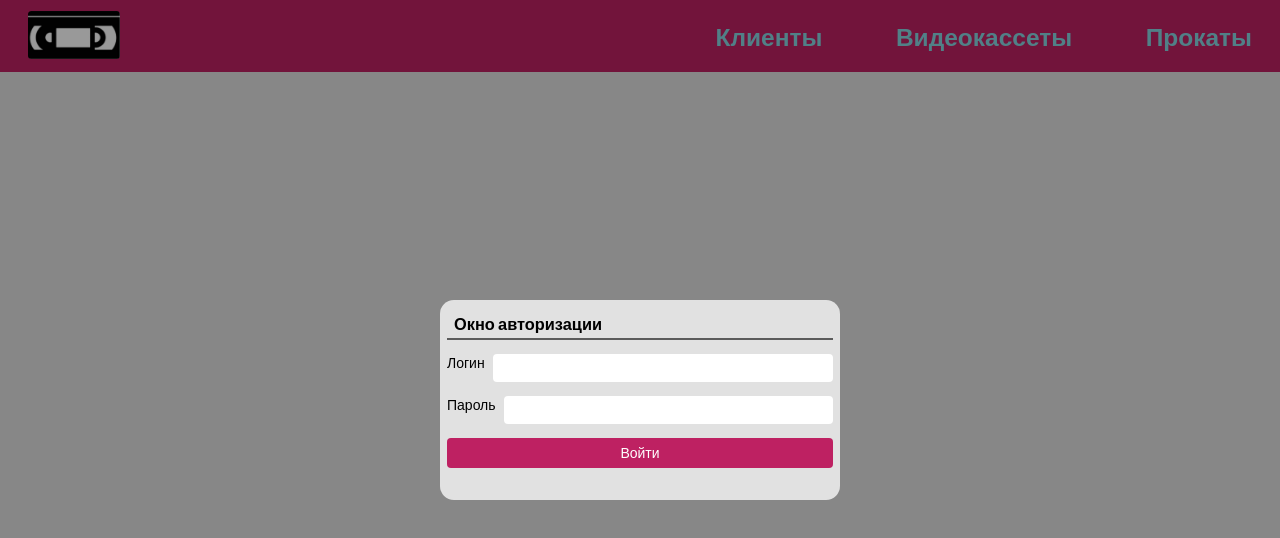
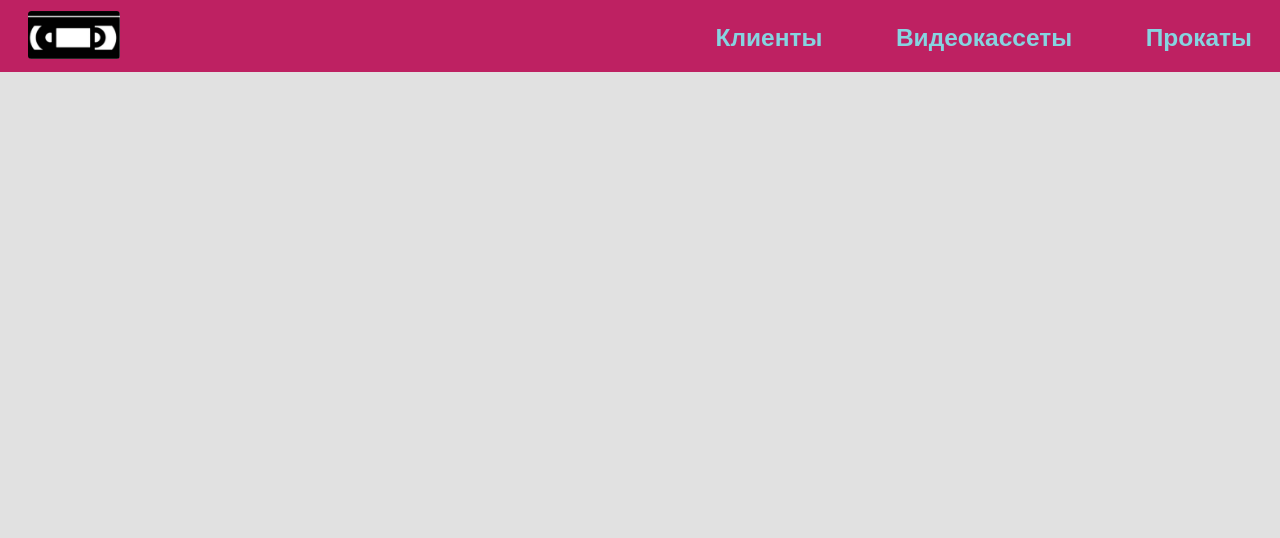
Before and after one commit to Mu3aHTp0n/Hayaku, a React (Vite) app: page / in a window 1280 px wide. Shown: the top 538 px of the page. Built offline with nearby package versions, Linux system fonts and the light colour scheme.

Commit message:
Disable auth

```diff
--- a/src/pages/HomePage.jsx
+++ b/src/pages/HomePage.jsx
@@ -5,7 +5,7 @@ import AuthWindow from "../Auth.jsx";
 
 export default function HomePage() {
     useTheme();
-    const [active, setActive] = useState(true)
+    const [active, setActive] = useState(false)
 
     function handleClick(setFalse) {
         setActive(setFalse)
```
